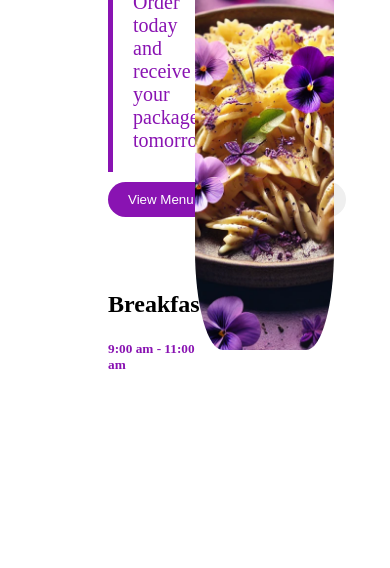
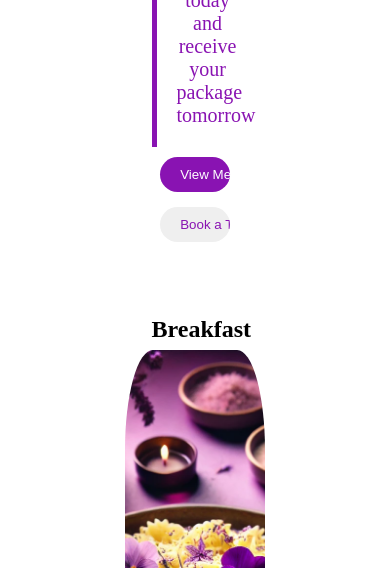
Before and after one commit to alializadeh-242111/Foodzin, a plain HTML site: page foodzin.html in a window 390 px wide. Shown: the part 276-844 px from the top of the page. Drawn offline with Linux system fonts and the light colour scheme.

Commit message:
Add files via upload

```diff
--- a/foodzin.html
+++ b/foodzin.html
@@ -1,10 +1,45 @@
 <!DOCTYPE html>
-<html>
+<html lang="fa">
 <head>
-    <meta charset="utf-8" />
-    <title>foodzin</title>
-    <link rel="website icon" href="Screenshot 2025-03-11 125409.png" />
+    <meta charset="UTF-8">
+    <meta name="viewport" content="width=device-width, initial-scale=1.0">
+    <title>Foodzin</title>
     <style>
+        @media (max-width: 1024px) {
+            .content {
+                flex-direction: column;
+                align-items: center;
+                text-align: center;
+            }
+
+            .text-box {
+                width: 90%;
+                height: auto;
+            }
+
+            .a9 {
+                width: 80%;
+                height: auto;
+            }
+        }
+
+        @media (max-width: 768px) {
+            .a9 {
+                width: 100%;
+                height: auto;
+            }
+
+            .buttons {
+                flex-direction: column;
+                align-items: center;
+            }
+
+            .a5, .a6 {
+                width: 80%;
+                text-align: center;
+            }
+        }
+
         .menu {
             display: flex;
             align-items: center;
@@ -95,6 +130,7 @@
             align-items: center;
             justify-content: space-between;
             margin: 50px 100px;
+            margin-bottom: 0px;
         }
 
         .text-box {
@@ -175,6 +211,13 @@
             object-fit: cover;
             border-radius: 20%;
         }
+
+        .a10 {
+            font-size: 10px;
+            margin: 0px;
+            margin-left: 1200px;
+            margin-top: 25px;
+        }
     </style>
 </head>
 <body>
@@ -213,5 +256,6 @@
         </div>
         <img class="a9" src="pasta2.webp" alt="Pasta">
     </div>
+    <p class="a10">Ali Alizadeh</p>
 </body>
 </html>
```
